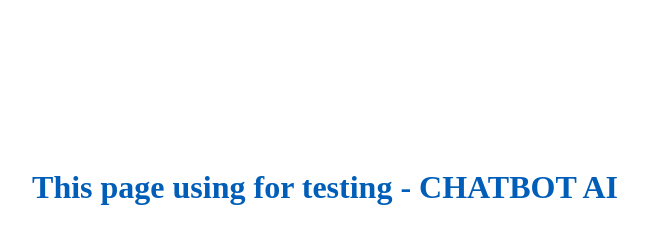
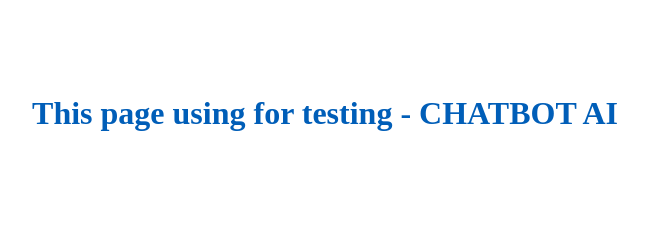
Before and after one commit to decpm2025-ui/tpt-ai, a plain HTML site: page index.html in a window 1280 px wide. Shown: the whole page, without its empty margins (315-963 px from the left). Drawn offline with Linux system fonts and the light colour scheme.

Commit message:
Update index.html

```diff
--- a/index.html
+++ b/index.html
@@ -18,7 +18,7 @@ window.VNLP = {
 }
 </script>
 <script src="https://apis.vagent.ai/public/sdk/web/vagent.websdk.js"></script>
-	<h1 style="text-align: center; color: #005eb8;"><br><br><br><br>This page using for testing - CHATBOT AI</h1>
+	<h1 style="text-align: center; color: #005eb8;"><br><br>This page using for testing - CHATBOT AI</h1>
 </body>
 
 </html>
```
